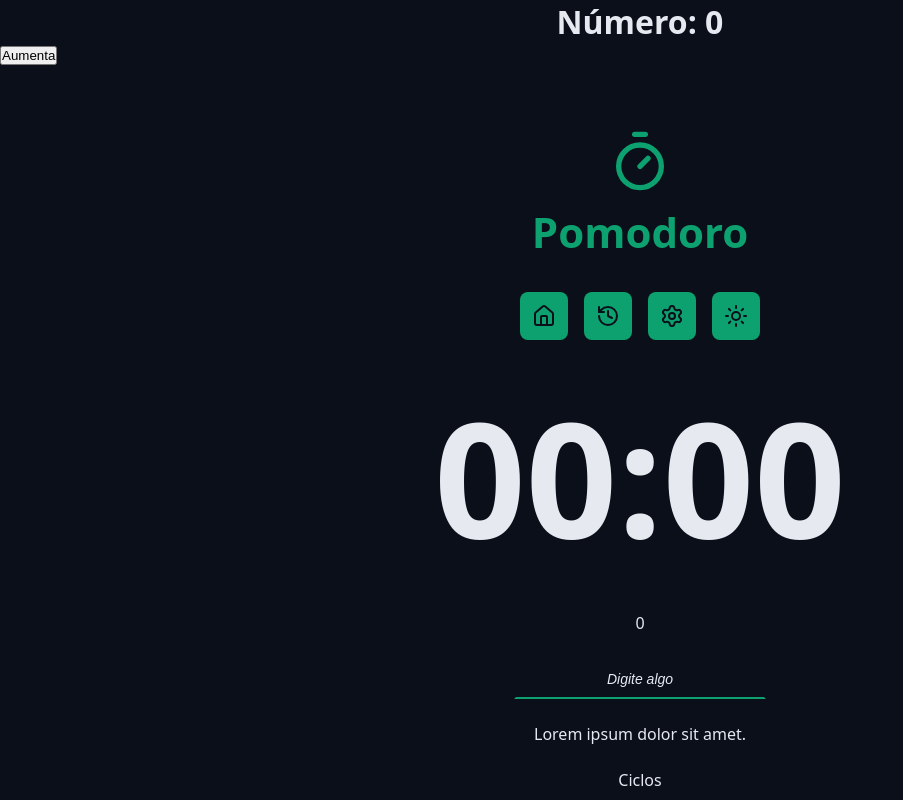
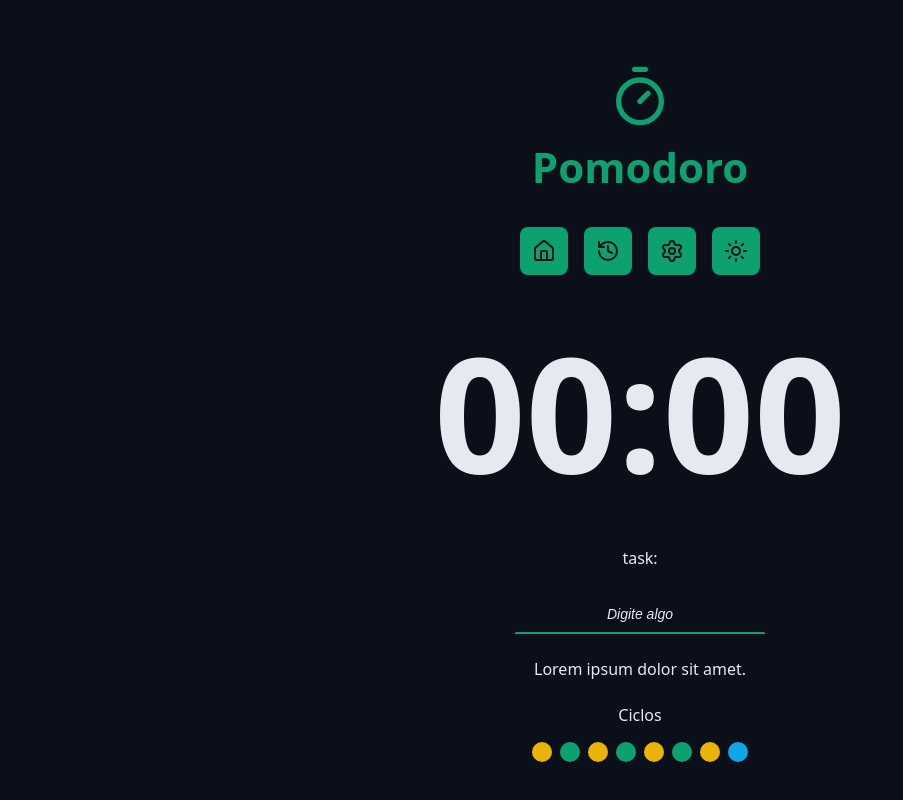
Before and after one commit to jonasalbuquerquecandido/pomodoro-system-project, a React (Vite) app: page / in a window 1280 px wide. Shown: the top 800 px of the page, without its empty margins (0-903 px from the left). Built offline with nearby package versions, Linux system fonts and the light colour scheme.

Commit message:
i removed the function handClick

```diff
--- a/src/App.tsx
+++ b/src/App.tsx
@@ -10,26 +10,11 @@
 import { DefaultButton } from './components/DefaultButton';
 import { PlayCircleIcon } from 'lucide-react';
 import { Footer } from './components/Footer';
-import { Heading } from './components/Heading';
-import { useState } from 'react';
 
 export function App() {
-  const [numero, setNumero] = useState(0);
-  //   console.log('lazy initialization')
-
-  //   return 0
-  // });
-
-  function handleClick() {
-    setNumero((prevState => prevState + 1));
-  }
-
   return (
     <>
-      <Heading>
-        Número: {numero}
-      </Heading>
-      <button onClick={handleClick}>Aumenta</button>
+
       <Container>
         <Logo />
       </Container>
@@ -46,7 +31,7 @@
         <form action='' className='form'>
           <div className='formRow'>
             <DefaultInput
-              labelText={numero.toString()}
+              labelText='task:'
               id='meuInput'
               type='text'
               placeholder='Digite algo'
```
